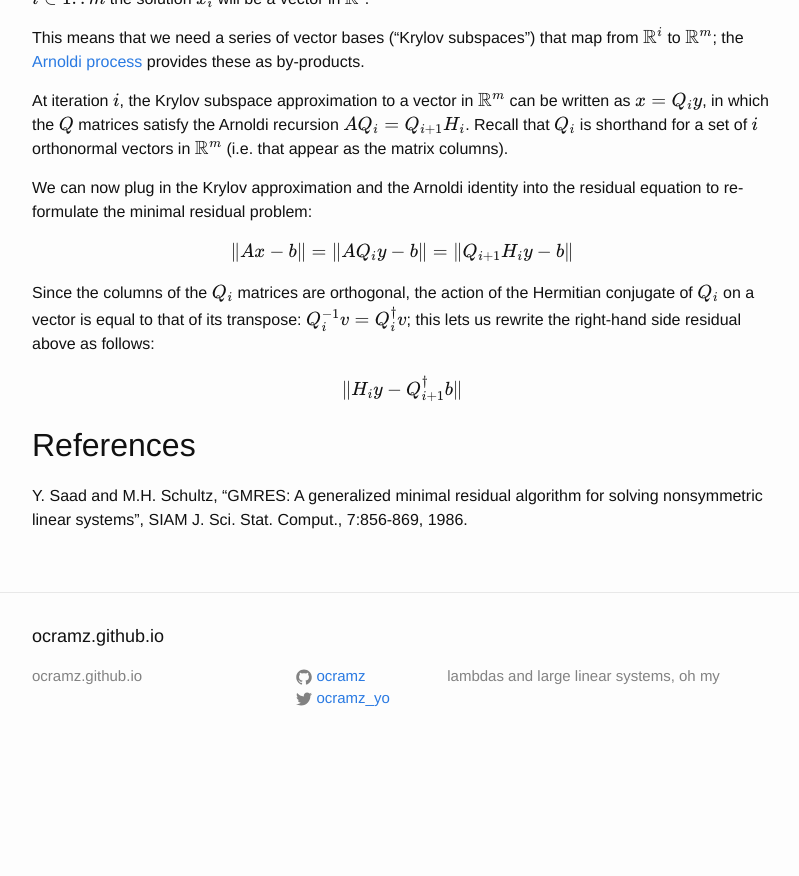
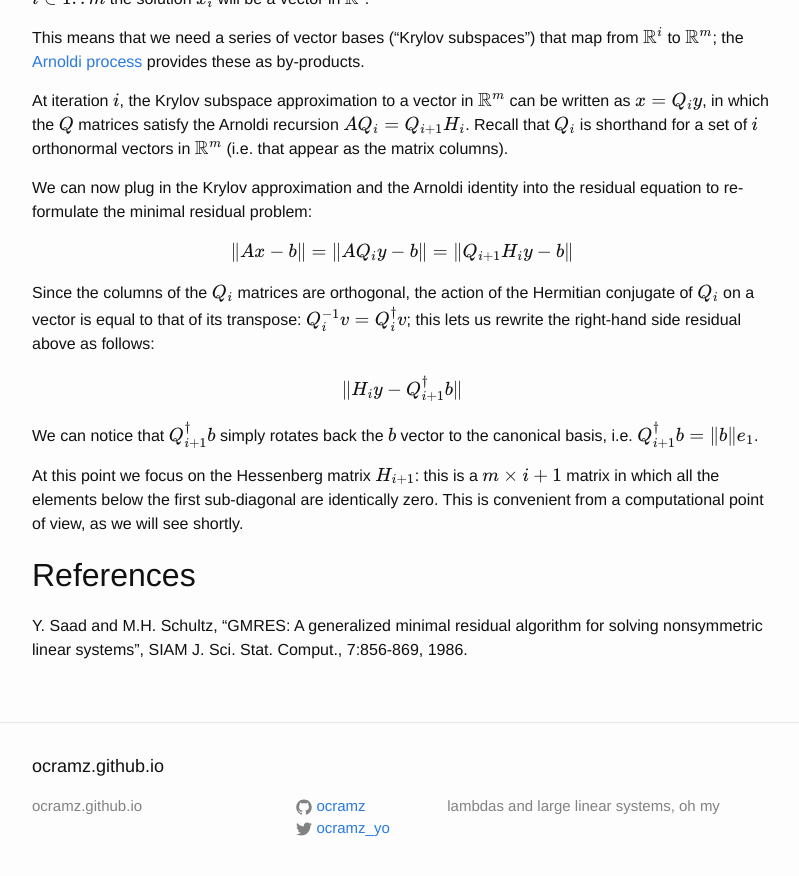
Before and after one commit to ocramz/ocramz.github.io, a Jekyll site: the page built from _posts/2017-02-06-gmres.markdown, in a window 1280 px wide and 900 px high, scrolled down 595 px. Shown: the top 876 px of the window, without its empty margins (238-1037 px from the left). Built offline with Jekyll 4.4.1, drawn with Linux system fonts in a browser that asks for light colours; formulas are drawn with MathJax 3; before the commit the page ends 1365 px from its top, so only the background shows below that.

Commit message:
blog update

```diff
--- a/_posts/2017-02-06-gmres.markdown
+++ b/_posts/2017-02-06-gmres.markdown
@@ -34,6 +34,12 @@ $$
 \|H_i y - Q_{i+1}^\dagger b\|
 $$
 
+We can notice that $$Q_{i+1}^\dagger b$$ simply rotates back the $$b$$ vector to the canonical basis, i.e. $$Q_{i+1}^\dagger b = \|b\| e_1$$.
+
+At this point we focus on the Hessenberg matrix $$H_{i+1}$$: this is a $$m \times i + 1$$ matrix in which all the elements below the first sub-diagonal are identically zero. This is convenient from a computational point of view, as we will see shortly.
+
+
+
 ## References
 
 Y. Saad and M.H. Schultz, "GMRES: A generalized minimal residual algorithm for solving nonsymmetric linear systems", SIAM J. Sci. Stat. Comput., 7:856-869, 1986.
```
Also changed, not shown: 2 other files.
